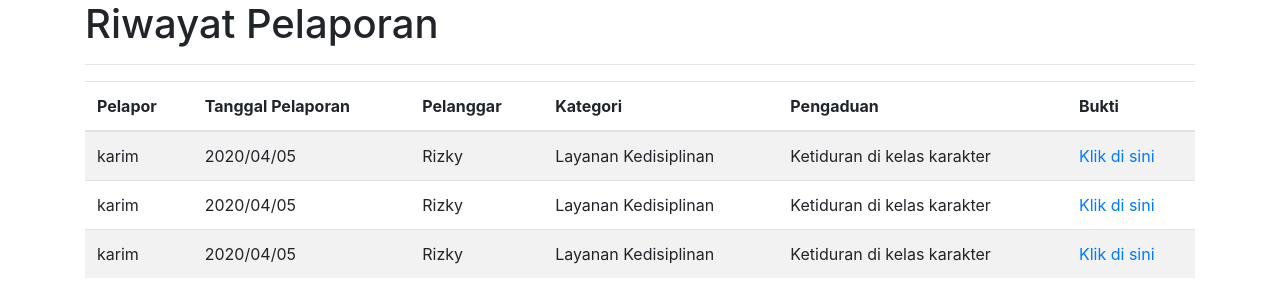
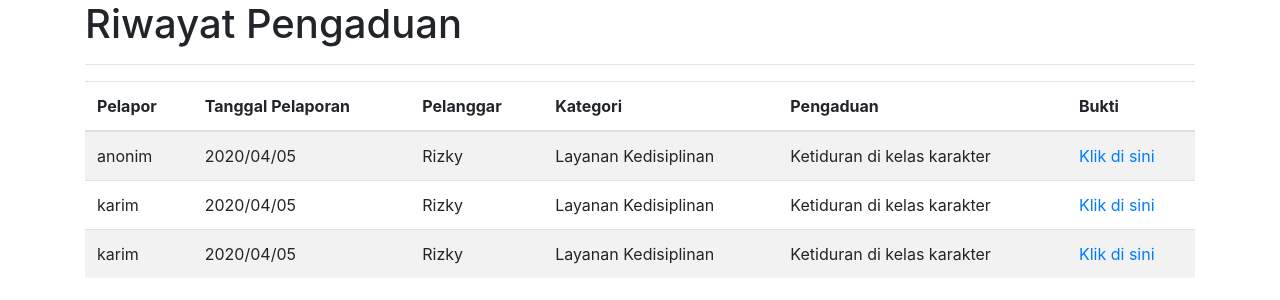
Before and after one commit to Hzalkarim/whistleblowing-system-cs4, a PHP site: page /index.php?view=hasilPelapor in a window 1280 px wide. Shown: the part 56-356 px from the top of the page. Run offline with PHP 8.4, Linux system fonts and the light colour scheme.

Commit message:
Minor Change

```diff
--- a/page/hasilPelapor.php
+++ b/page/hasilPelapor.php
@@ -1,6 +1,6 @@
 <div class="row">
 	<div class="col-12">
-		<h1>Riwayat Pelaporan</h1>
+		<h1>Riwayat Pengaduan</h1>
 		<hr />
 		<table class="table table-striped">
 			<thead>
@@ -15,7 +15,7 @@
 			</thead>
 			<tbody>
 				<tr>
-					<td>karim</td>
+					<td>anonim</td>
 					<td><?php
 					date_default_timezone_set("Asia/Jakarta");
 					echo date("Y/m/d");
--- a/style/wbstyle.css
+++ b/style/wbstyle.css
@@ -64,6 +64,10 @@ aside {
     overflow: hidden;
 }
 
+.safe-open {
+    margin-bottom: 100px;
+}
+
 footer {
     z-index: 20;
     /* background: linear-gradient(107deg, rgba(153, 151, 249, 0) 8%, rgba(149, 142, 247, 1) 35%, rgba(129, 104, 240, 1) 50%, rgba(166, 192, 251, 1) 65%, rgba(175, 213, 254, 1) 100%); */
```
